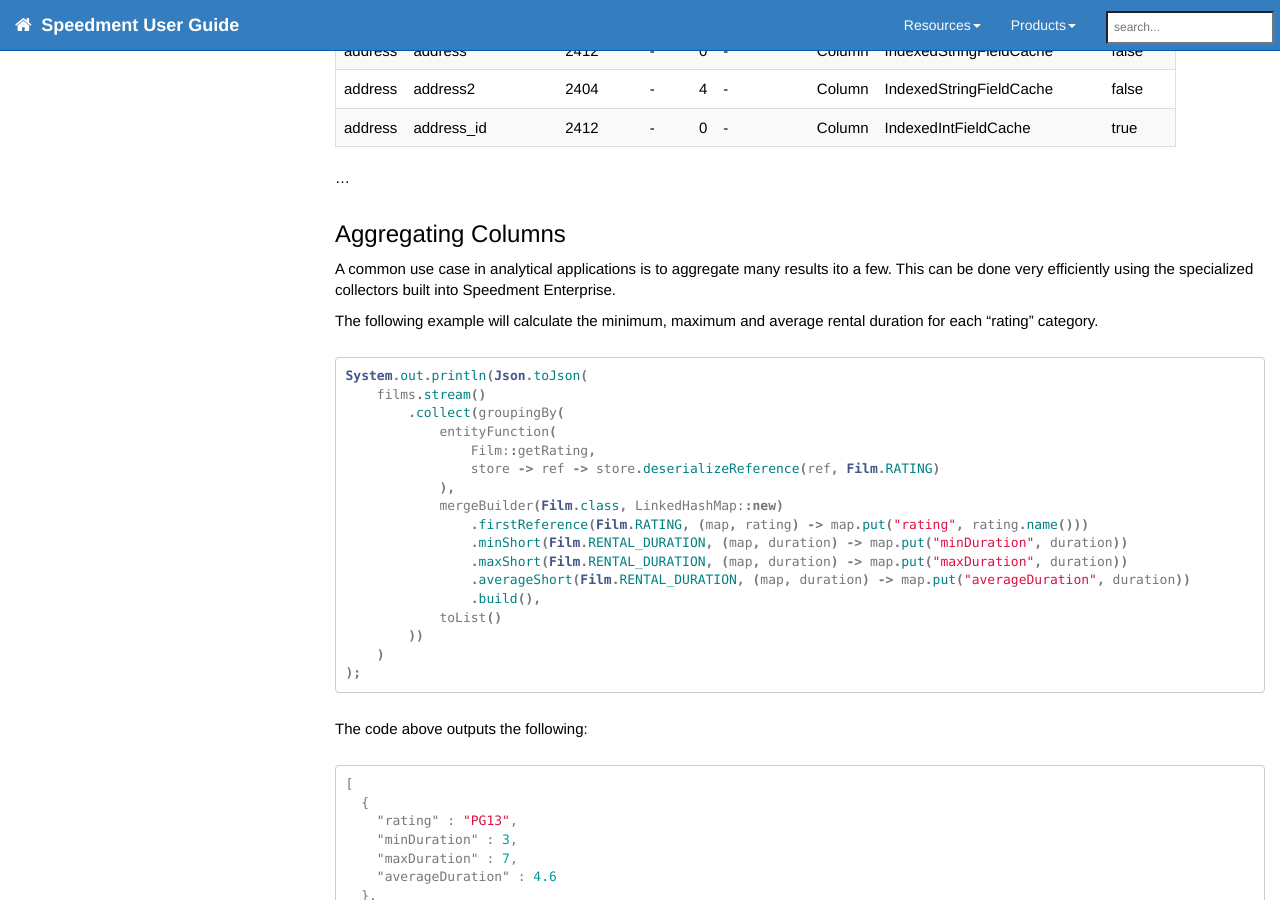
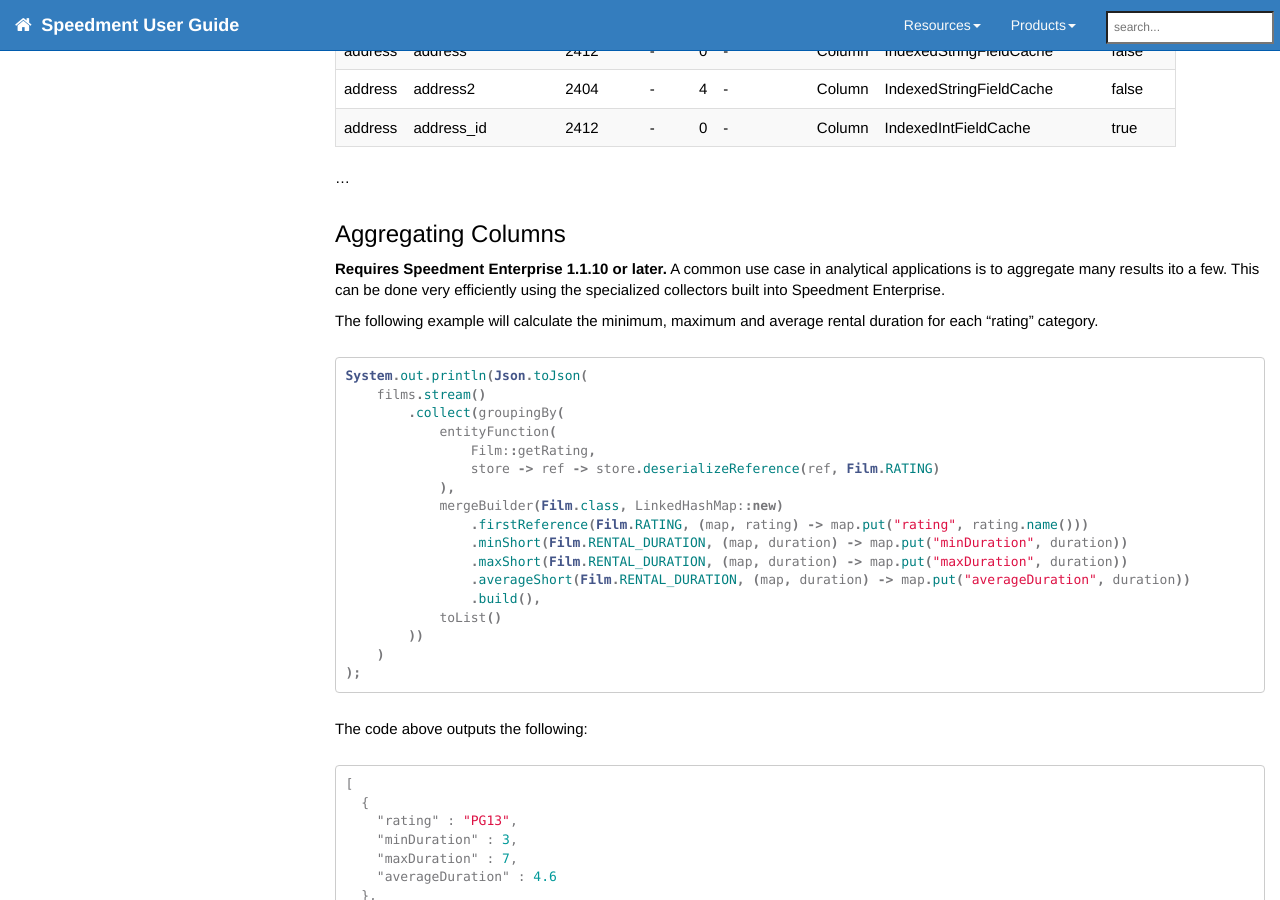
Before and after one commit to speedment/speedment-doc, a Jekyll site: the page built from pages/datastore.md, in a window 1280 px wide and 900 px high, scrolled down 7255 px. Built offline with Jekyll 4.4.1, drawn with Linux system fonts in a browser that asks for light colours; nearby versions of some CDN libraries; comment, search, counter and statistics services are not loaded.

Commit message:
Update datastore.md

```diff
--- a/pages/datastore.md
+++ b/pages/datastore.md
@@ -247,7 +247,7 @@ This will produce an output that starts like this:
 ...
 
 ## Aggregating Columns
-A common use case in analytical applications is to aggregate many results ito a few. This can be done very efficiently using the specialized collectors built into Speedment Enterprise.
+**Requires Speedment Enterprise 1.1.10 or later.** A common use case in analytical applications is to aggregate many results ito a few. This can be done very efficiently using the specialized collectors built into Speedment Enterprise.
 
 The following example will calculate the minimum, maximum and average rental duration for each "rating" category.
 
```
